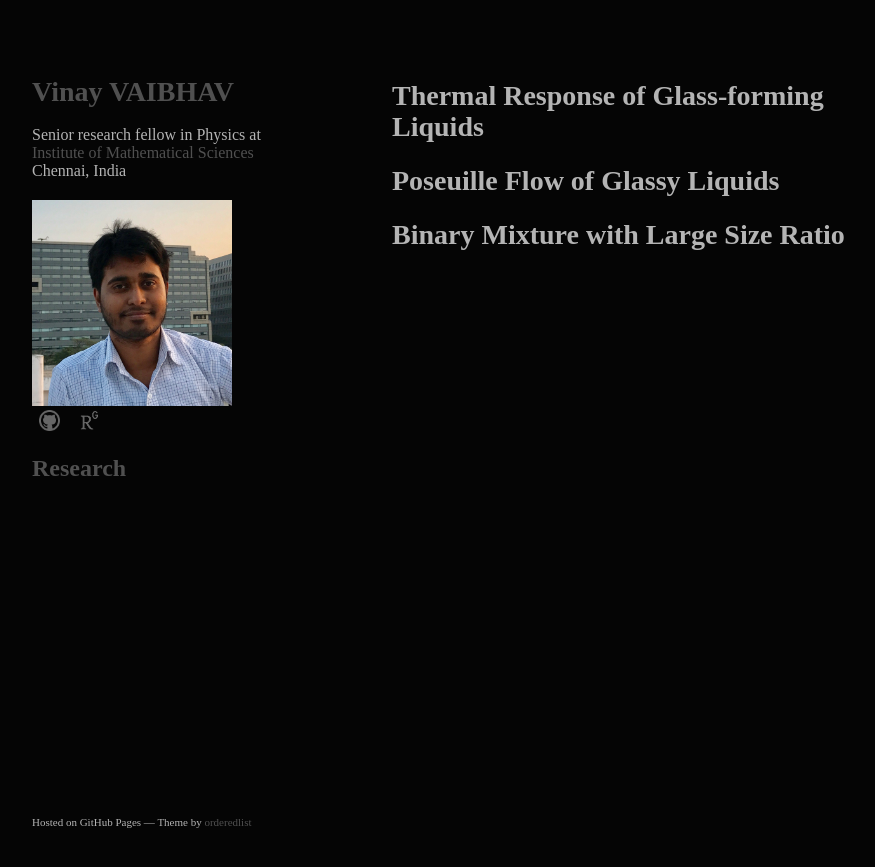
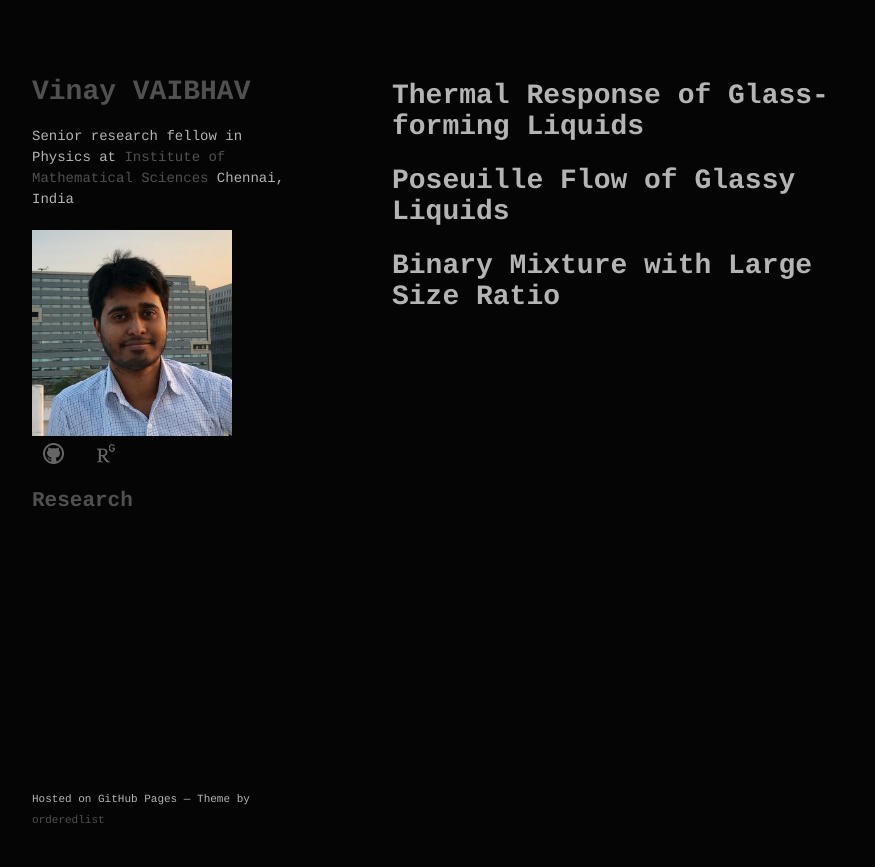
Before and after one commit to vinayphys/vinayphys.github.io, a Jekyll site: the page built from Research.md, in a window 1280 px wide. Shown: the top 867 px of the page, without its empty margins (178-1053 px from the left). Built offline with Jekyll 4.4.1, drawn with Linux system fonts in a browser that asks for light colours; our own code applies the rules of GitHub Pages for plain Markdown files; a script that is not in the unit is left out.

Commit message:
Update styles.css

```diff
--- a/stylesheets/styles.css
+++ b/stylesheets/styles.css
@@ -1,7 +1,7 @@
 body {
   background-color: #050505;
   padding:50px;
-  font: 14px/1.5, courier, courier new, serif;
+  font: 14px/1.5 courier, courier new, serif;
   color: rgba(255, 255, 255, 0.7);
   font-weight:400;
 }
```
